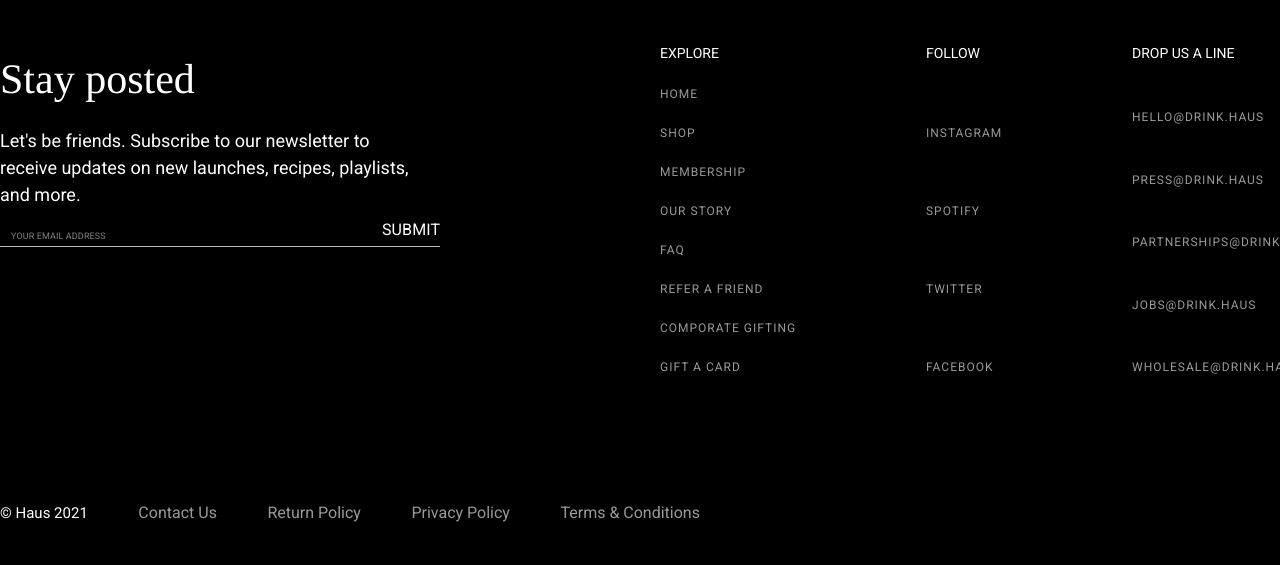
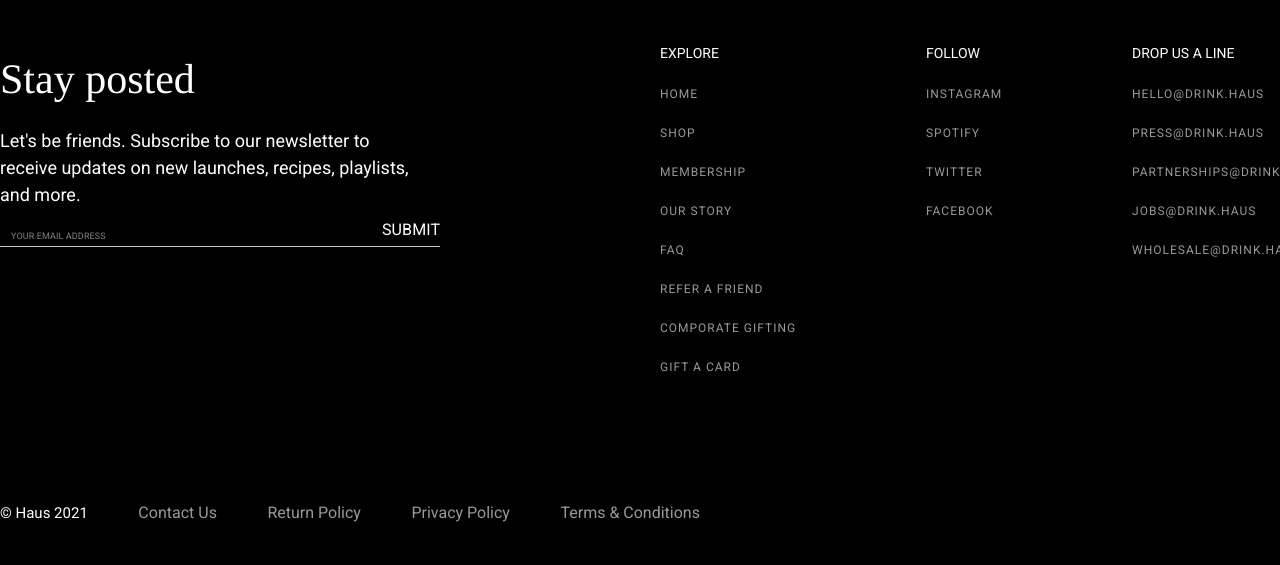
Before and after one commit to mauthendron/Haus-Vine, a website: page src/index.html in a window 1280 px wide. Shown: the part 5364-5929 px from the top of the page. Drawn offline with nearby package versions, Linux system fonts and the light colour scheme; files that its build step writes are made by us from their sources; files whose address does not match are found by name.

Commit message:
delete sergo commit

```diff
--- a/src/sass/blocks/_footer.scss
+++ b/src/sass/blocks/_footer.scss
@@ -89,7 +89,7 @@
 			&-follow {
 				display: flex;
 				flex-direction: column;
-				justify-content: space-between;
+				justify-content: start;
 				& a {
 					text-decoration: none;
 					&:hover {
@@ -116,7 +116,7 @@
 			&-drop {
 				display: flex;
 				flex-direction: column;
-				justify-content: space-between;
+				justify-content: start;
 				&-mail {
 					padding-top: 21px;
 					font-weight: 400;
```
Also changed, not shown: src/index.html (+0 -1 lines), dist/css/style.min.css, src/css/style.css.
